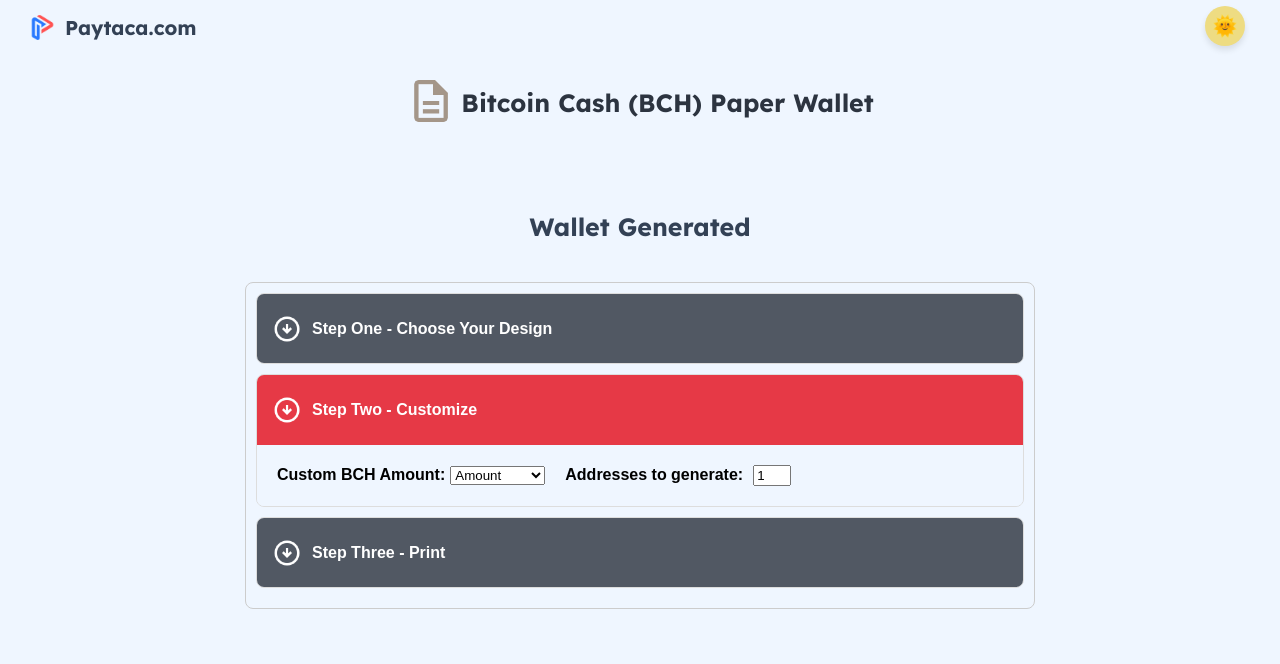
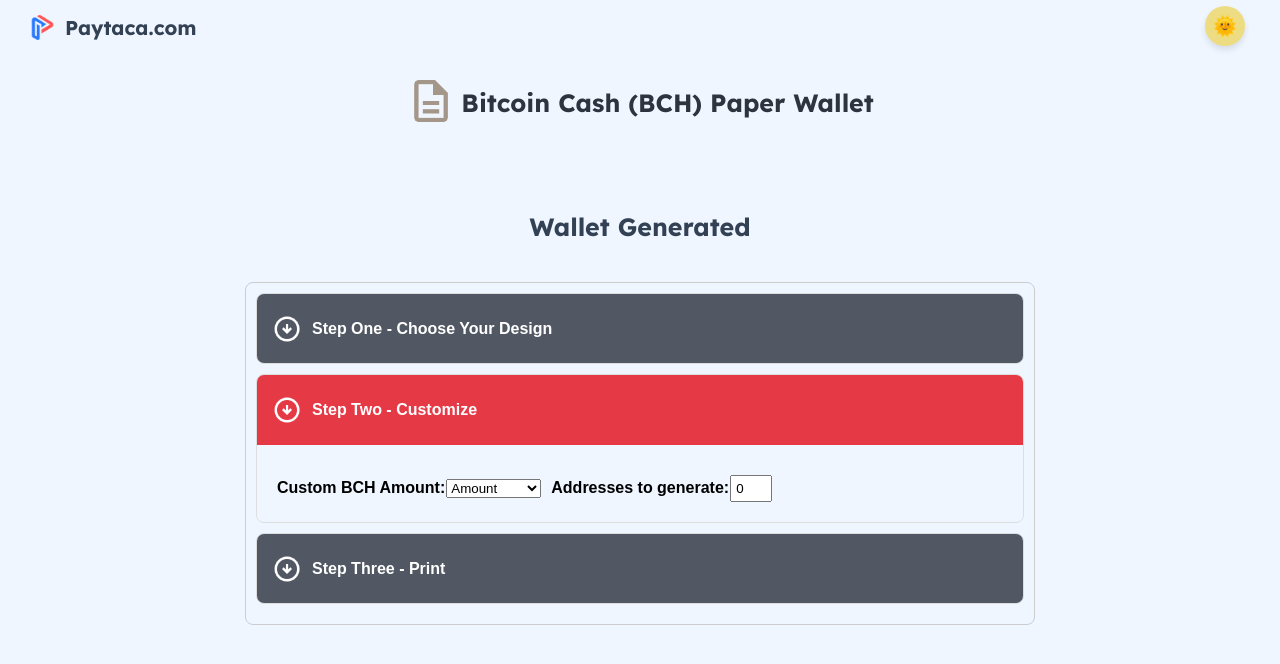
Before and after one commit to paytaca/paperwallet, a Vue app: page /walletgenerator in a window 1280 px wide. Both pictures are taken after a click on the element "Step One - Choose Your Design". Shown: the top 664 px of the page. Built offline with nearby package versions, Linux system fonts and the light colour scheme.

Commit message:
Add loading spinner to address generation input and improve layout styles

```diff
--- a/src/components/WalletGenerator.vue
+++ b/src/components/WalletGenerator.vue
@@ -60,7 +60,14 @@
           </select>
 
           <label class="address">Addresses to generate:</label>
-          <input class="input-bar" type="number" v-model.number="addressCount" @input="generateMultipleKeys" />
+
+          <div class="loader-wrapper">
+  <div v-if="loading" class="spinner"></div>
+  <input class="input-bar" type="number" v-model.number="addressCount" @input="generateMultipleKeys" />
+</div>
+
+
+
 
           <!-- Paper Wallet Container -->
           <div v-if="customAmount && addressCount" class="paper-wallet-container">
@@ -139,6 +146,8 @@ export default {
       generatedWallets: [],
       isLightMode: localStorage.getItem("lightMode") === "true" || localStorage.getItem("lightMode"),
       isDarkMode: localStorage.getItem("darkMode") === "true" && localStorage.getItem("lightMode") !== "true",
+      addressCount: 0,
+      loading: false,
       designs: [
         { id: 1, image: "src/assets/pw1.png", textColor: 'black' },
         { id: 2, image: "src/assets/pw2.png", textColor: 'white' },
@@ -175,8 +184,10 @@ export default {
   document.body.classList.remove("light-mode", "dark-mode");
   if (this.isDarkMode) {
     document.body.classList.add("dark-mode");
+    document.body.classList.remove("light-mode");
   } else {
     document.body.classList.add("light-mode");
+    document.body.classList.remove("light-mode");
   }
 },
 
@@ -247,6 +258,7 @@ export default {
 
     // Generates multiple Bitcoin Cash addresses based on user input
     async generateMultipleKeys() {
+      this.loading = true; // Start loader
     const MAX_WALLETS = 10; // Set your desired wallet limit
 
     // Ensure addressCount starts at 1
@@ -317,6 +329,7 @@ export default {
 
         this.generatedWallets.push(wallet);
     }
+    this.loading = false; // Stop loader after generation
 },
 
     // Updates the public QR code with a payment amount
@@ -419,6 +432,35 @@ generateQRCode(address, amount) {
 
 
 <style scoped>
+
+.loader-wrapper {
+  position: relative;
+  display: inline-block;
+}
+
+.spinner {
+  position: absolute;
+  top: 13px;   /* Raise above input */
+  left: 50px;   /* Position beside input */
+  width: 16px;
+  height: 16px;
+  border: 2px solid #ccc;
+  border-top: 2px solid #077732;
+  border-radius: 50%;
+  animation: spin 1s linear infinite;
+}
+
+.input-bar {
+  width: 60px;
+  padding: 4px;
+  margin-top: 10px;
+}
+
+@keyframes spin {
+  to { transform: rotate(360deg); }
+}
+
+
 
 /* Dark Mode */
 .dark-mode .landing-header {  /* Fixed Typo */
@@ -674,17 +716,18 @@ font-family: 'Lexend';
   font-weight: bold;
   margin-top: 10px;
   margin-bottom: 10px;
-  margin-right: 5px;
+  margin-right: 1px;
 }
 
 .address {
   font-weight: bold;
-  margin-left: 20px;
+  margin-left: 10px;
 }
 
 .input-bar {
   width: 30px;
-  margin-left: 10px;
+  margin-left: 1px;
+  margin-top: 10px;
 }
 
 .amount {
```
